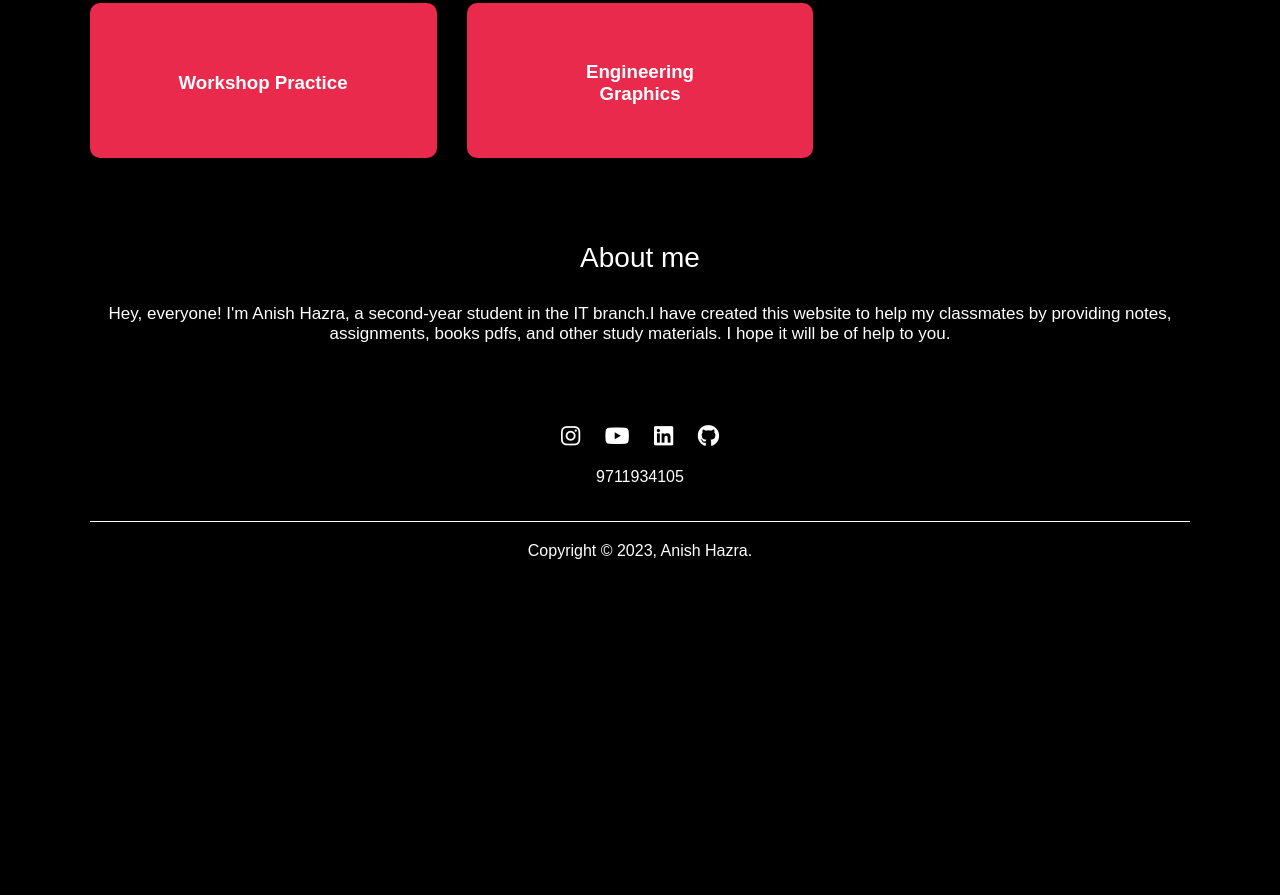
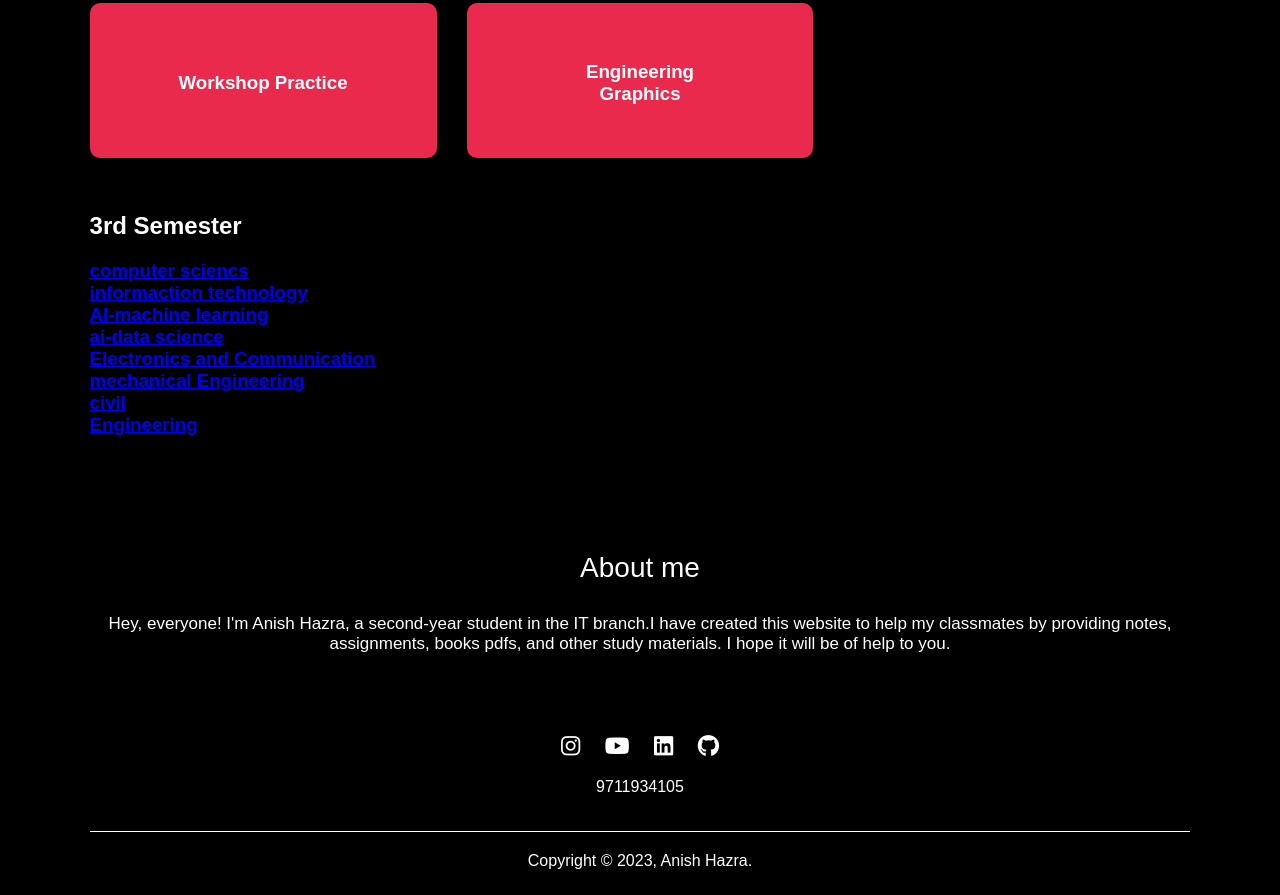
Before and after one commit to AnishHazra/Dotnotes, a plain HTML site: page index.html in a window 1280 px wide. Shown: the part 1677-2572 px from the top of the page. Before the commit the page ends 2262 px from the top, so only its background shows below. Drawn offline with Linux system fonts and the light colour scheme.

Commit message:
Update index.html (added 3rd sem)

```diff
--- a/index.html
+++ b/index.html
@@ -198,6 +198,72 @@
         </div>
       </div>
     </div>
+    <!----------------------------------------3rd sem------------------------>
+    <div class="container">
+        <h2 class="sub-title">3rd Semester</h2>
+        <div class="sem2">
+          <div>
+
+
+            <span>
+              <a href="Manufacturing Process.html"
+                ><h3>computer sciencs</h3></a
+              >
+            </span>
+          </div>
+          <div>
+
+
+            <span>
+              <a href="Applied Chemistry.html"><h3>informaction technology</h3></a>
+            </span>
+          </div>
+          <div>
+
+
+            <span>
+              <a href="Applied Mathematics I.html"
+                ><h3>AI-machine learning</h3></a
+              >
+            </span>
+
+          </div>
+          <div>
+
+            <span>
+              <a href="Applied Physics I.html"><h3>ai-data science</h3></a>
+            </span>
+          </div>
+          <div>
+
+            <span>
+              <a href="Communications Skills.html"
+                ><h3>Electronics and Communication </h3></a
+              >
+            </span>
+          </div>
+          <div>
+
+            <span>
+              <a href="Electrical Science.html"><h3>mechanical Engineering</h3></a>
+            </span>
+          </div>
+          <div>
+
+            <span>
+              <a href="Engineering Drawing.html"><h3>civil <br>Engineering</h3></a>
+            </span>
+          </div>
+
+
+
+        </div>
+        <br /><br />
+      </div>
+    <!----------------------------about------------------------->
+
+
+
     <div class="container">
       <div class="about-msg" id="about">
         <h2>About me</h2>
```
